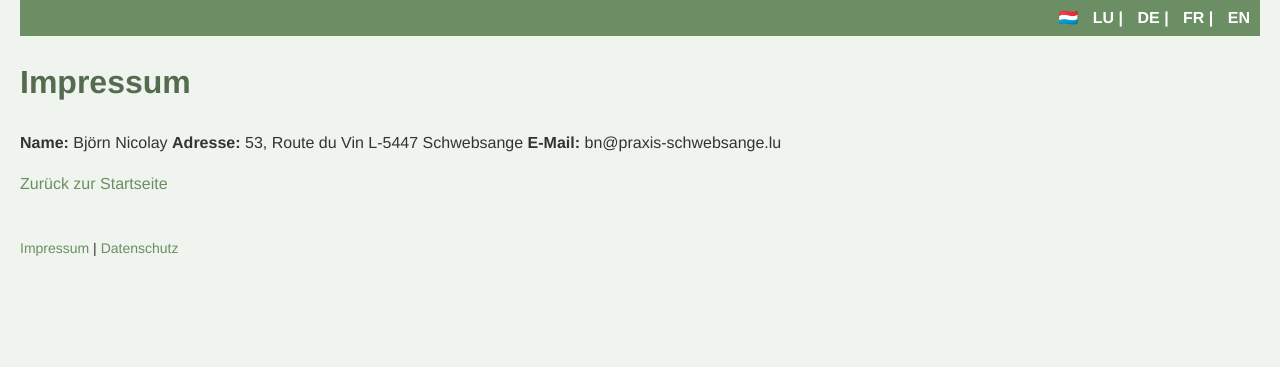
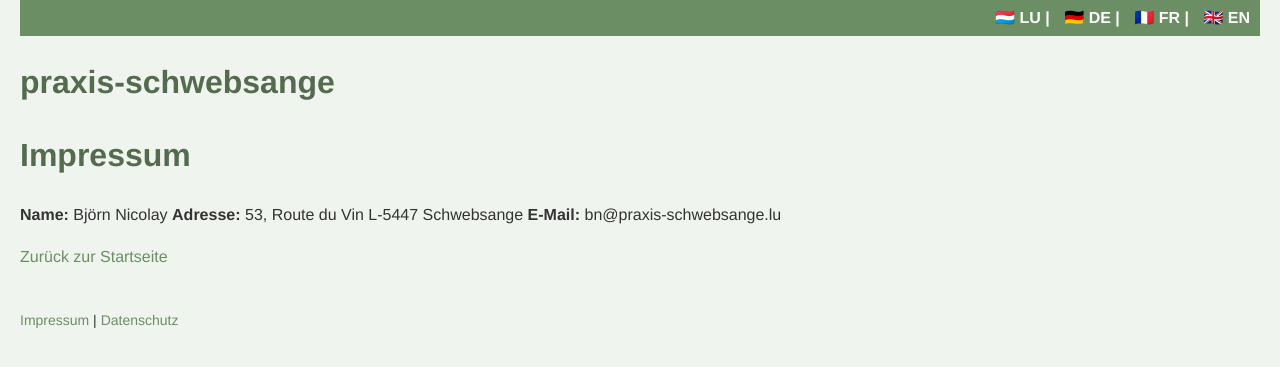
Before and after one commit to bjoernbrightside/praxis-schwebsange, a Jekyll site: the page built from impressum.md, in a window 1280 px wide. Shown: the top 367 px of the page. Built offline with Jekyll 4.4.1, drawn with Linux system fonts in a browser that asks for light colours; our own code applies the rules of GitHub Pages for plain Markdown files.

Commit message:
Update default.html

```diff
--- a/_layouts/default.html
+++ b/_layouts/default.html
@@ -1,30 +1,29 @@
 <!DOCTYPE html>
-<html lang="{{ page.lang | default: 'lb' }}">
+<html lang="{{ page.lang }}">
 <head>
   <meta charset="UTF-8">
+  <title>{{ page.title }}</title>
   <link rel="stylesheet" href="{{ '/assets/css/custom.css' | relative_url }}">
 </head>
 
 <body>
+  <header>
+    <div class="language-bar">
+      <a href="/lb/"><span class="flag">🇱🇺</span> LU</a> |
+      <a href="/de/"><span class="flag">🇩🇪</span> DE</a> |
+      <a href="/fr/"><span class="flag">🇫🇷</span> FR</a> |
+      <a href="/en/"><span class="flag">🇬🇧</span> EN</a>
+    </div>
+    <h1>{{ site.title }}</h1>
+  </header>
 
-  <!-- Sprachleiste (nur einmal!) -->
-  <div class="language-bar">
-    🇱🇺 <a href="/lb/">LU</a> |
-    <a href="/de/">DE</a> |
-    <a href="/fr/">FR</a> |
-    <a href="/en/">EN</a>
-  </div>
-
-  <!-- Seiteninhalt beginnt DIREKT -->
   <main>
     {{ content }}
   </main>
 
-  <!-- Footer -->
   <footer>
     <a href="/impressum/">Impressum</a> |
     <a href="/datenschutz/">Datenschutz</a>
   </footer>
-
 </body>
 </html>
```
